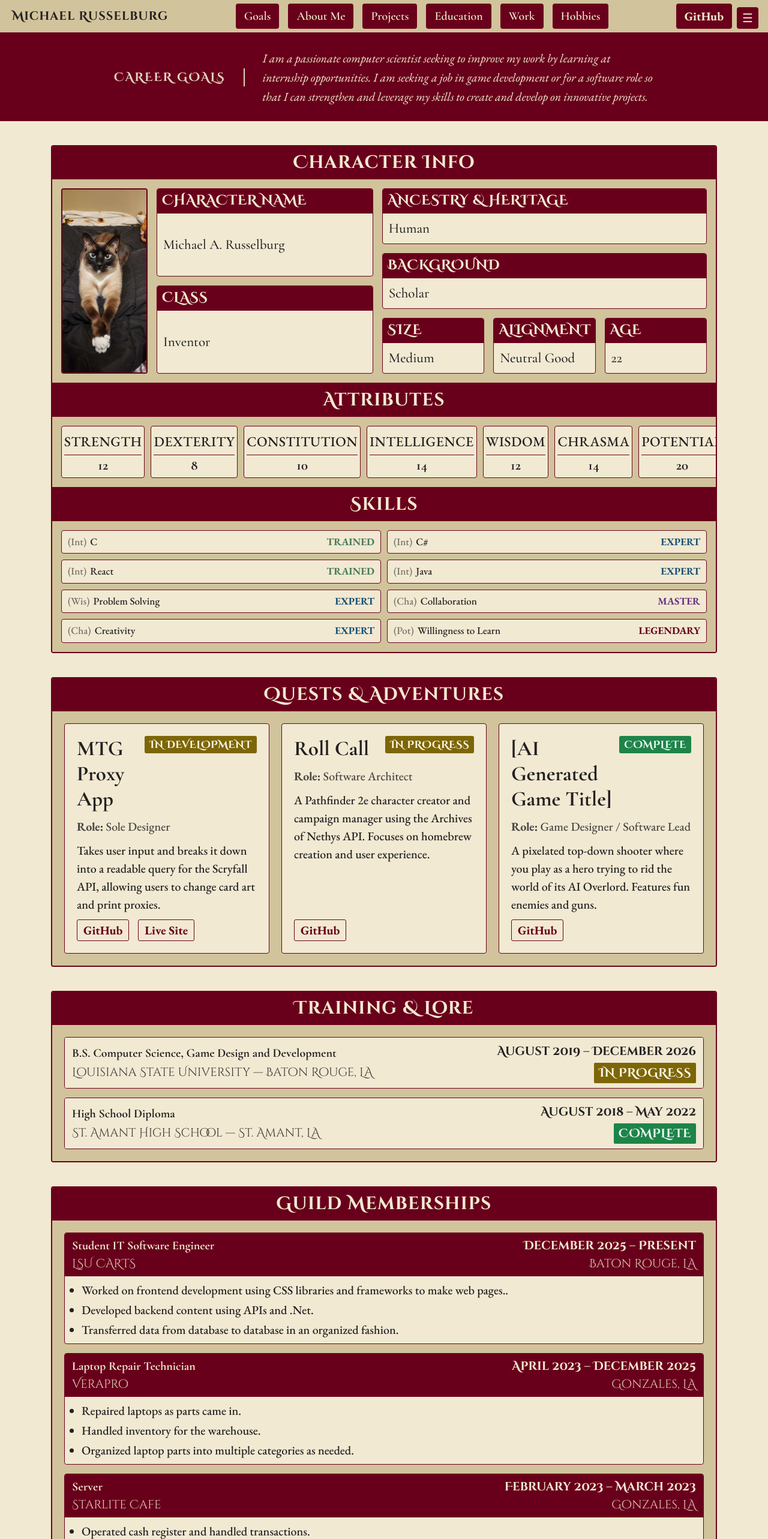
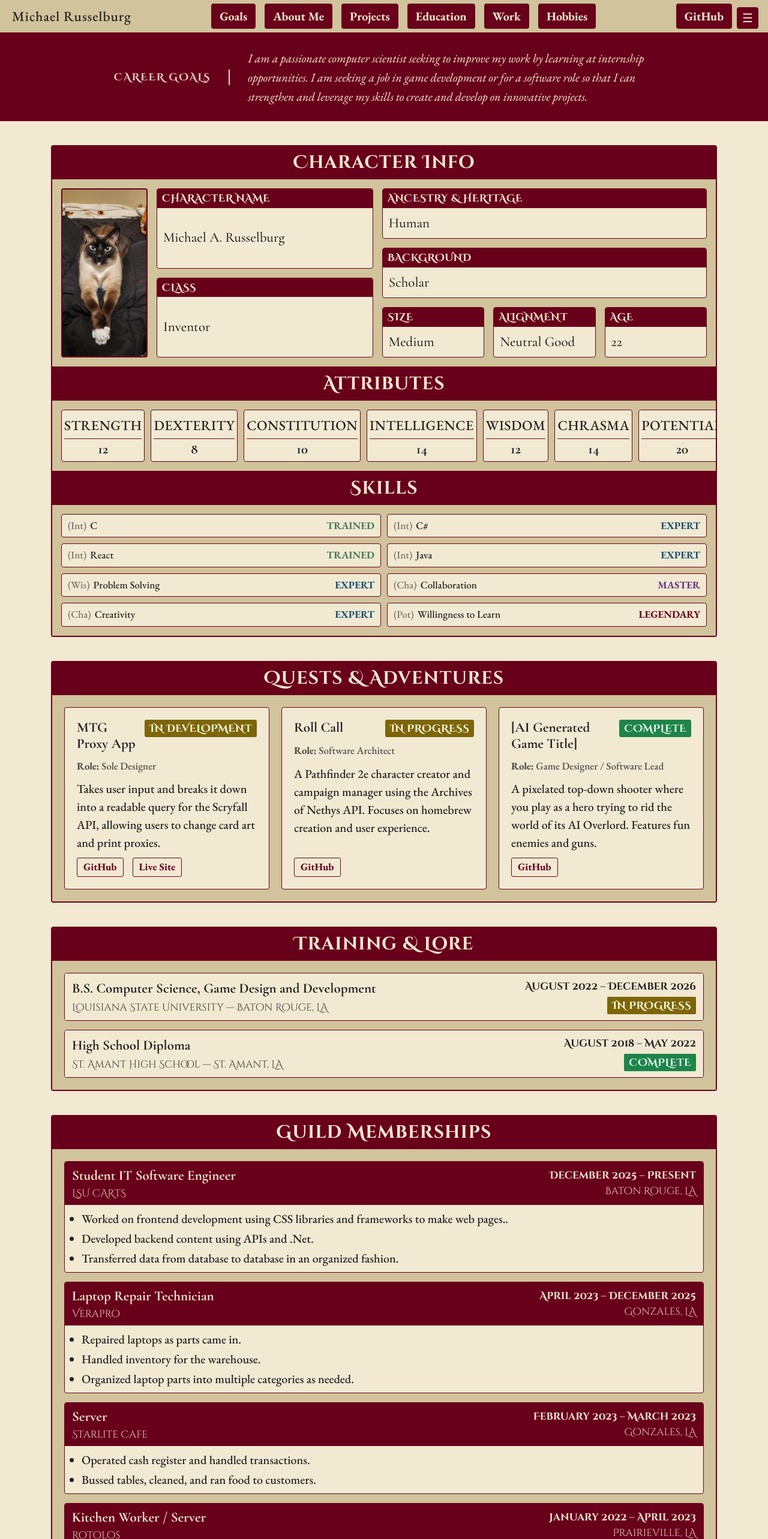
Before and after one commit to MichaelRdot/michaelrwebsite, a React (Vite) app: page / in a window 1280 px wide. Shown: the top 2566 px of the page at 60% size. Built offline with nearby package versions, Linux system fonts and the light colour scheme.

Commit message:
I think I am done with font sizing for now

```diff
--- a/src/components/About Me Section/CharacterInfoSubSection.css
+++ b/src/components/About Me Section/CharacterInfoSubSection.css
@@ -33,6 +33,10 @@
     border-radius: 2px;
     transition: opacity 0.3s ease;
 }
+
+.char-info-card-header { font-size: var(--text-sm); }
+.char-info-card-body { font-size: var(--text-lg); }
+.photo-hint { font-size: var(--text-sm); }
 
 .photo-hover {
     opacity: 0;
--- a/src/components/Career Goals Section/CareerGoalsSection.css
+++ b/src/components/Career Goals Section/CareerGoalsSection.css
@@ -22,6 +22,8 @@
     opacity: 0.9;
 }
 
+.career-goals-label { font-size: var(--text-sm); }
+
 .career-goals-text {
     margin: 0;
     line-height: 1.6;
--- a/src/components/Education Section/EducationSection.css
+++ b/src/components/Education Section/EducationSection.css
@@ -30,6 +30,11 @@
     padding: 8px 12px;
     gap: 1rem;
 }
+
+.education-degree { font-size: var(--text-lg); }
+.education-institution { font-size: var(--text-sm); }
+.education-dates { font-size: var(--text-sm); }
+.education-status { font-size: var(--text-sm); }
 
 .education-entry-left {
     display: flex;
--- a/src/components/Education Section/EducationSection.jsx
+++ b/src/components/Education Section/EducationSection.jsx
@@ -5,7 +5,7 @@ const education = [
         degree: 'B.S. Computer Science, Game Design and Development',
         institution: 'Louisiana State University',
         location: 'Baton Rouge, LA',
-        dates: 'August 2019 – December 2026',
+        dates: 'August 2022 – December 2026',
         status: 'In Progress',
         statusClass: 'status-wip',
     },
--- a/src/components/Header & Footer/Footer.css
+++ b/src/components/Header & Footer/Footer.css
@@ -14,6 +14,8 @@
     gap: 1rem;
 }
 
+.footer-inner { font-size: var(--text-sm); }
+
 .footer-divider {
     opacity: 0.5;
 }
--- a/src/components/Header & Footer/Header.css
+++ b/src/components/Header & Footer/Header.css
@@ -27,7 +27,7 @@
     font-weight: 600;
     letter-spacing: 1px;
     white-space: nowrap;
-    font-family: var(--font-display);
+    font: var(--font-display);
 }
 
 .header-nav {
@@ -128,8 +128,10 @@
     opacity: 0.85;
 }
 
+.header-name { font-size: var(--text-lg); }
+
 .nav-btn {
-    font-family: var(--font-heading);
+    font: var(--font-heading);
     color: var(--bs-body-bg);
     background-color: var(--box-border-color);
     border: none;
--- a/src/components/Hobbies Section/HobbiesSection.css
+++ b/src/components/Hobbies Section/HobbiesSection.css
@@ -74,6 +74,9 @@
     flex: 1;
 }
 
+.hobby-name { font-size: var(--text-lg); }
+.hobby-trait { font-size: var(--text-sm); }
+
 @media (max-width: 600px) {
     .hobbies-grid {
         grid-template-columns: 1fr;
--- a/src/components/Projects Section/ProjectsSection.css
+++ b/src/components/Projects Section/ProjectsSection.css
@@ -31,6 +31,11 @@
     font-size: var(--text-sm);
     gap: 0.5rem;
 }
+
+.project-name { font-size: var(--text-lg); }
+.project-role { font-size: var(--text-sm); }
+.project-links a { font-size: var(--text-sm); }
+.progress-badge { font-size: var(--text-sm); }
 
 .project-name {
     font-weight: bold;
--- a/src/components/Work Section/WorkSection.css
+++ b/src/components/Work Section/WorkSection.css
@@ -70,6 +70,11 @@
     line-height: 1.5;
 }
 
+.work-title { font-size: var(--text-lg); }
+.work-employer { font-size: var(--text-sm); }
+.work-dates { font-size: var(--text-sm); }
+.work-location { font-size: var(--text-sm); }
+
 @media (max-width: 600px) {
     .work-entry-header {
         flex-direction: column;
```
